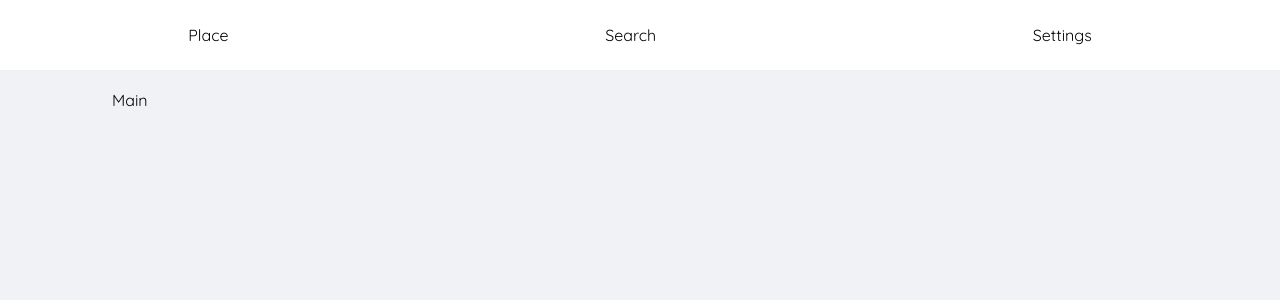
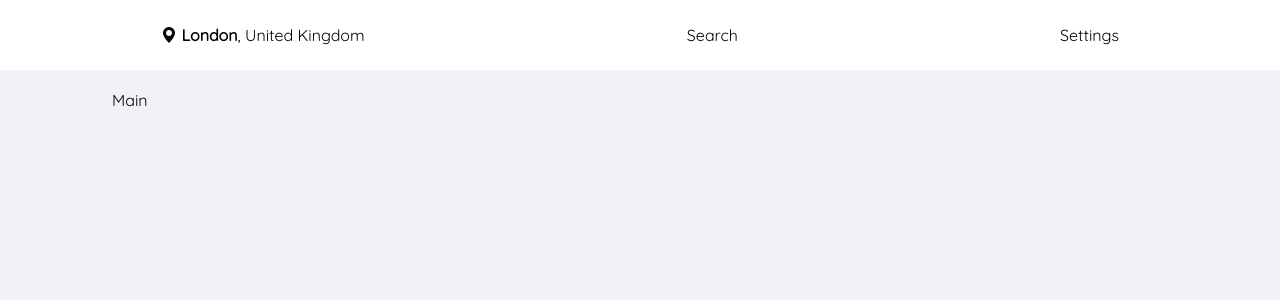
Before and after one commit to paulhwang1007/weather-app, a React (Create React App) app: page / in a window 1280 px wide. Shown: the top 300 px of the page. Built offline with nearby package versions, Linux system fonts and the light colour scheme.

Commit message:
Install bootstrap icons and implement Place CSS

```diff
--- a/package.json
+++ b/package.json
@@ -3,6 +3,7 @@
   "version": "0.1.0",
   "private": true,
   "dependencies": {
+    "bootstrap-icons": "^1.11.3",
     "react": "^18.3.1",
     "react-dom": "^18.3.1",
     "react-scripts": "5.0.1"
--- a/src/App.js
+++ b/src/App.js
@@ -1,6 +1,7 @@
 import Header from "./components/Header";
 import Main from "./components/Main";
 import './styles/components/App.scss'
+import 'bootstrap-icons/font/bootstrap-icons.css'
 
 function App() {
   const dark = false;
--- a/src/components/Place.js
+++ b/src/components/Place.js
@@ -3,7 +3,7 @@ import React from 'react'
 function Place() {
   return (
     <div className='Place'>
-      Place
+      <i class="bi bi-geo-alt-fill"></i> <strong>London</strong>, United Kingdom
     </div>
   )
 }
```
Also changed, not shown: 1 other file (tests, documents, lock files or other folders).
